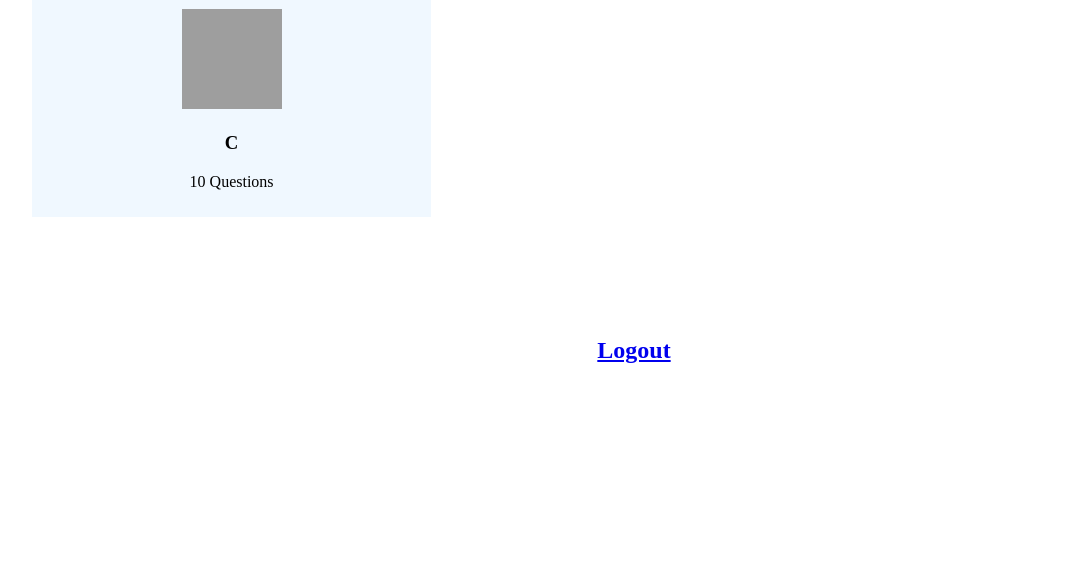
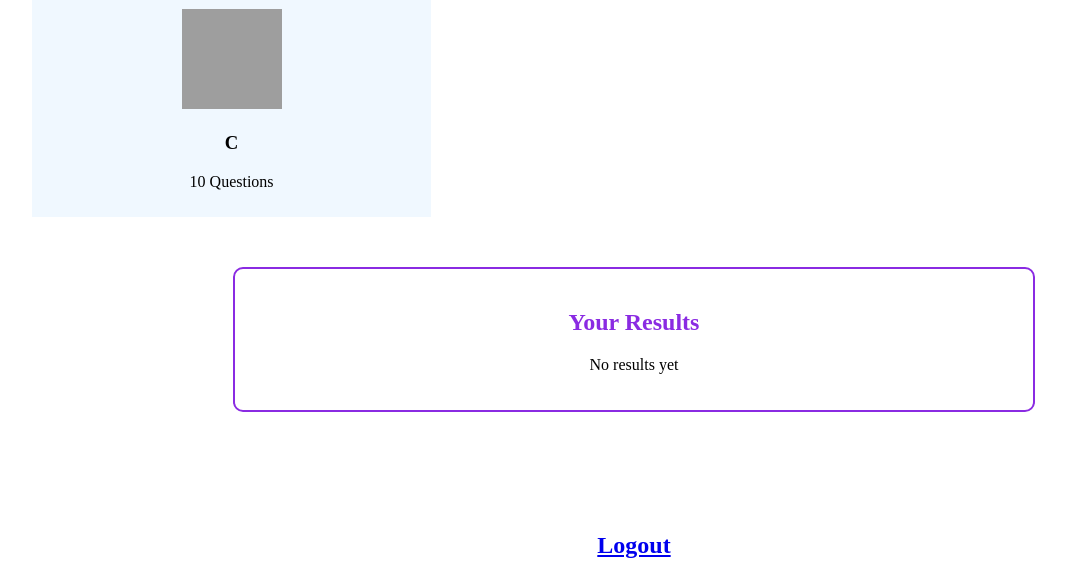
Before and after one commit to prasanthmagesh15-dotcom/online-skill-test, a Flask app: page /home_page in a window 1280 px wide. Shown: the part 613-1191 px from the top of the page, without its empty margins (6-1072 px from the left). Before the commit the page ends 976 px from the top, so only its background shows below. Run offline with Flask 3, Linux system fonts and the light colour scheme; grey boxes are pictures that could not be loaded.

Commit message:
Update home.html

```diff
--- a/templates/home.html
+++ b/templates/home.html
@@ -4,14 +4,14 @@
   <meta name="viewport" content="width=device-width, initial-scale=1.0">
   <title>Skill Test</title>
   <style>
-    .header{
+  .header{
         color: white;
         background-color: blueviolet;
         text-align: center;
         height: 70px;
         padding-top: 35px;
     }
-    .box{
+  .box{
         display: inline-block;
         text-align: center;
         width: 30%;
@@ -21,22 +21,20 @@
         }
         margin-top: 80px;
         margin-left: 30px;
-
         padding: 10px;
         background-color: aliceblue;
     }
-    .c{
+  .c{
         margin-top: 50px;
         margin-left: 47%;
         font-size: xx-large;
     }
-    .log{
+  .log{
         margin-top: 120px;
         text-align: center;
         font-size: x-large;
     }
   </style>
-
 </head>
 <body>
 
@@ -44,11 +42,7 @@
     ONLINE ASSESSMENT - SKILL TEST
   </h1>
 
-
-
     <h1 class="c">Courses</h1>
-
-
 
       <div class="box" onclick="window.location.href='/quiz/python'">
         <img src="https://cdn-icons-png.flaticon.com/512/5968/5968350.png" alt="python">
@@ -64,12 +58,24 @@
         <img src="https://cdn-icons-png.flaticon.com/512/3665/3665923.png" alt="c">
         <h3>C</h3><p>10 Questions</p>
       </div> <br>
+
+      <div style="width:60%; margin:50px auto; border:2px solid blueviolet; border-radius:10px; padding:20px;">
+        <h2 style="text-align:center; color:blueviolet;">Your Results</h2>
+        {% if results %}
+            {% for r in results %}
+            <div style="display:flex; justify-content:space-between; padding:10px; border-bottom:1px solid #eee; font-size:18px;">
+                <span><b>{{ r[0] | upper }}</b></span>
+                <span style="background:#4CAF50; color:white; padding:4px 10px; border-radius:15px;">{{ r[1] }} / {{ r[2] }}</span>
+            </div>
+            {% endfor %}
+        {% else %}
+            <p style="text-align:center">No results yet</p>
+        {% endif %}
+      </div>
+
       <h2 class="log">
         <a href="/login">Logout</a>
       </h2>
 
-
-
-
 </body>
 </html>
```
